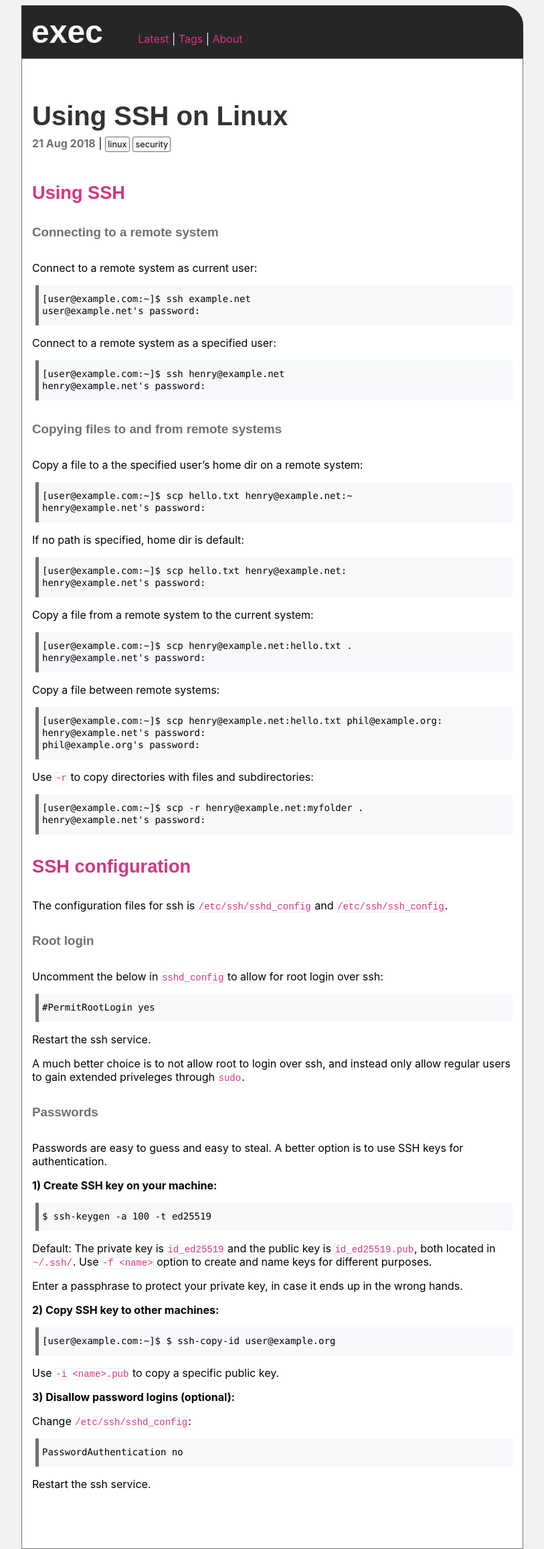
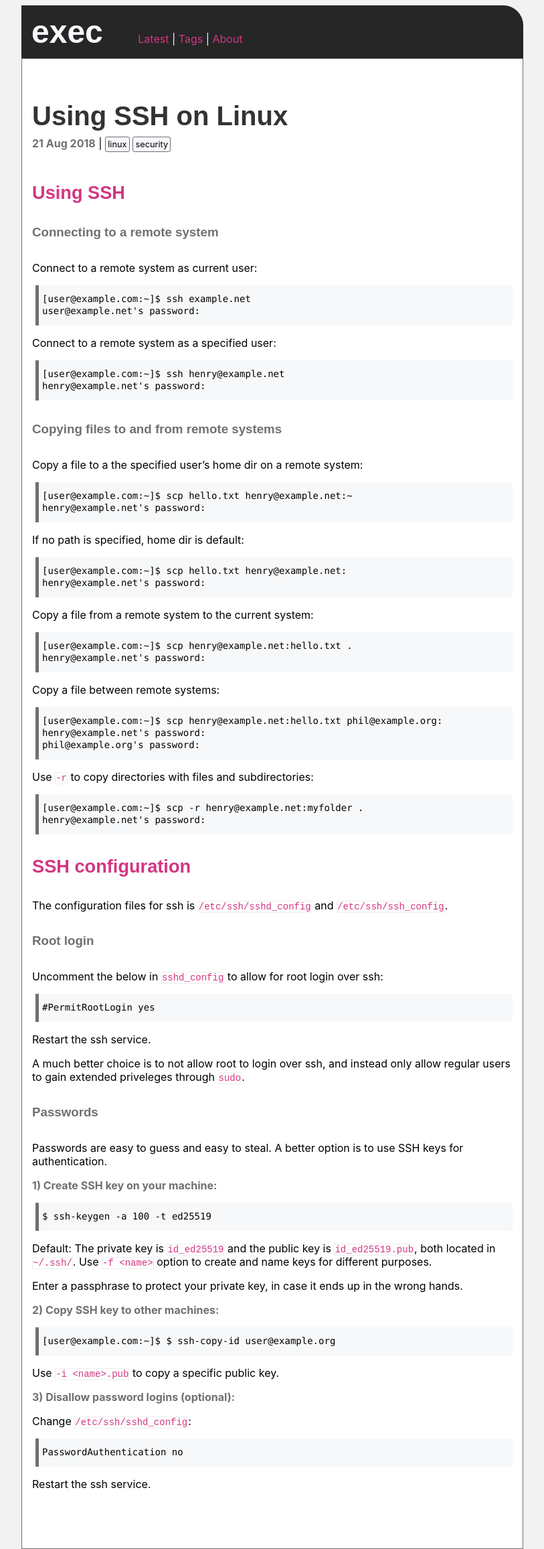
Before and after one commit to execas/execas.github.io, a Jekyll site: the page built from _posts/2018-08-21-ssh-on-linux.md, in a window 1280 px wide. Shown: the whole page at 67% size, without its empty margins (233-1046 px from the left). Built offline with Jekyll 4.4.1, drawn with Linux system fonts in a browser that asks for light colours.

Commit message:
Update execas.css

```diff
--- a/css/execas.css
+++ b/css/execas.css
@@ -224,6 +224,10 @@ END: postinfo
 
 }
 
+.post strong {
+     color:#707070;
+}
+
 .post h3 {
      color: #707070;
      margin-top:2rem;
```
